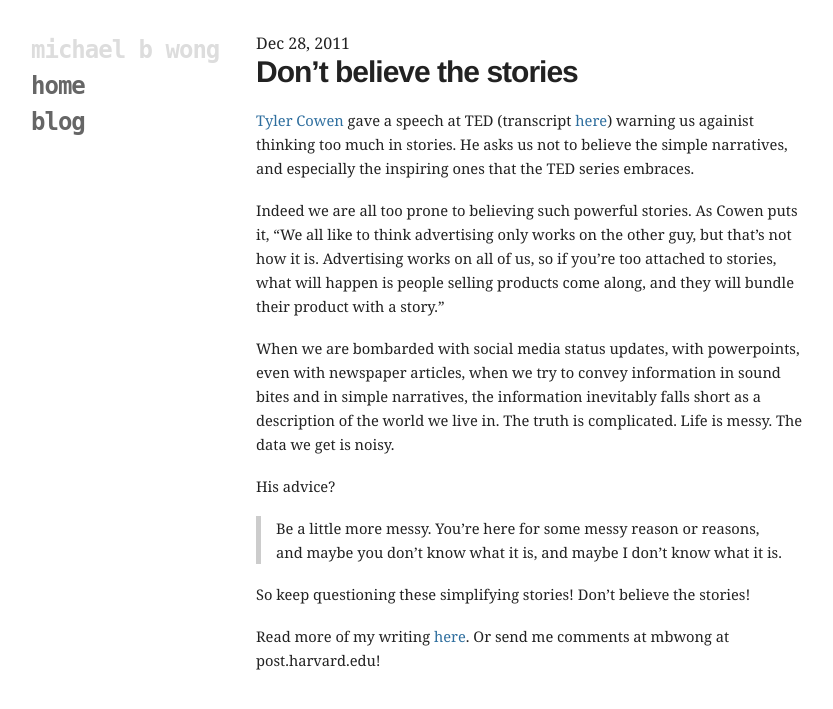
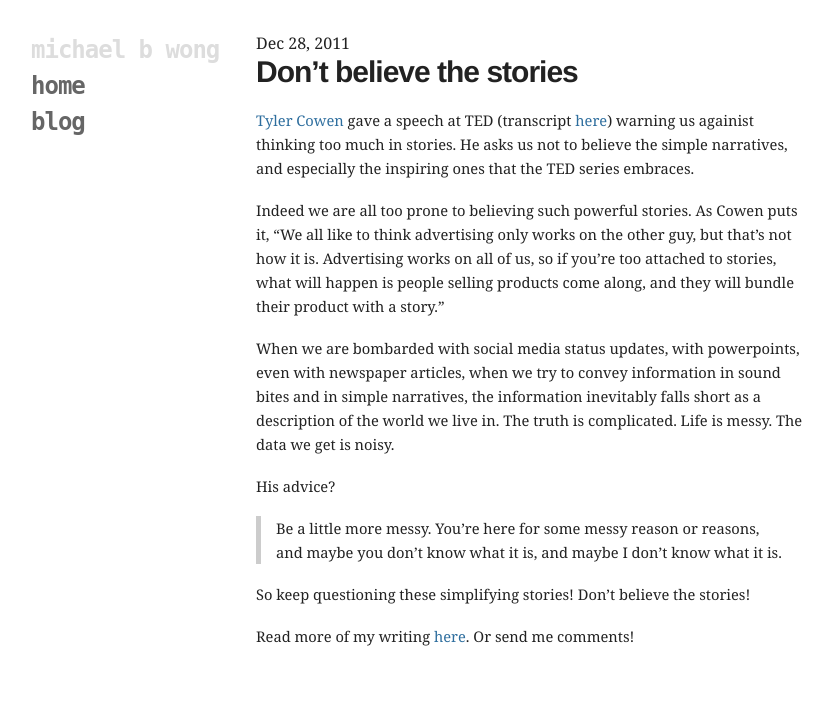
Before and after one commit to mbwong/mbwong.github.com, a Jekyll site: the page built from _posts/2011-12-28-stop-making-sense.md, in a window 1280 px wide. Shown: the top 709 px of the page, without its empty margins (94-927 px from the left). Built offline with Jekyll 4.4.1, drawn with Linux system fonts in a browser that asks for light colours.

Commit message:
Update post.html

```diff
--- a/_layouts/post.html
+++ b/_layouts/post.html
@@ -26,7 +26,7 @@
       </time>
       <article class="post">
         {{ content }}
-        <p>Read more of my writing <a href="/#blog">here</a>. Or send me comments at mbwong at post.harvard.edu!</p>
+        <p>Read more of my writing <a href="/#blog">here</a>. Or send me comments!</p>
       </article>
     </div>
   </body>
```
